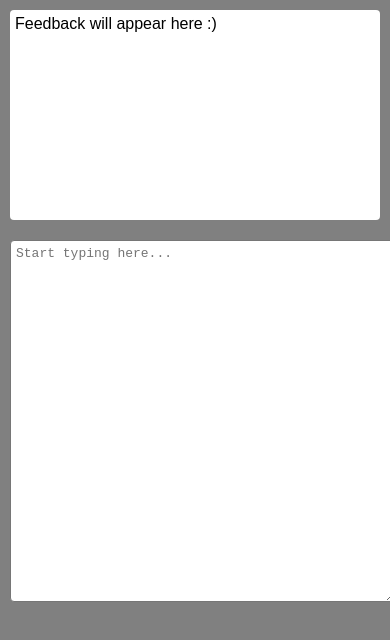
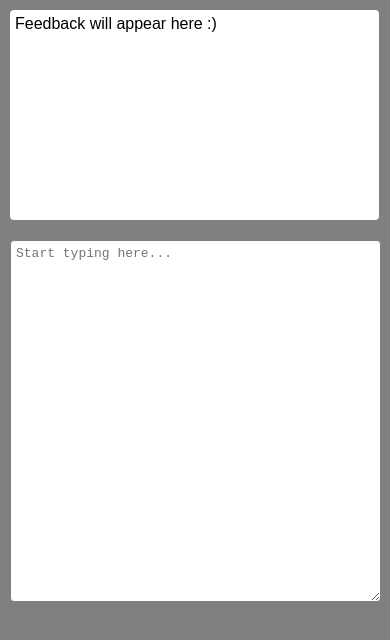
Before and after one commit to LindsayElia/khan-academy-comparison-tool, a website with bundled scripts: page index.html in a window 390 px wide. Built offline with nearby package versions, Linux system fonts and the light colour scheme.

Commit message:
adjust width of text areas to be responsive

```diff
--- a/index.html
+++ b/index.html
@@ -4,8 +4,6 @@
 	<meta charset="UTF-8">
 	<meta name=viewport content="width=device-width, initial-scale=1">
 	<title>Lindsay Elia - Realtime JavaScript Parser</title>
-
-
 
 	<!-- Our CSS file -->
 	<link type="text/css" rel="stylesheet" href="main.css">
@@ -14,11 +12,9 @@
 
 <body>
 
-	<div id="feedback_area">
-		Feedback will appear here :)
-	</div>
+	<div id="feedback_area">Feedback will appear here :)</div>
 
-	<textarea name="user_input" rows="30" cols="100" id="user_input" placeholder="Start typing here..."></textarea>
+	<textarea name="user_input" rows="30" id="user_input" placeholder="Start typing here..."></textarea>
 
 
 
--- a/main.css
+++ b/main.css
@@ -7,6 +7,7 @@ body {
 }
 
 #feedback_area {
+	width: 92%;
 	background-color: white;
 	margin: 10px;
 	padding: 5px;
@@ -15,10 +16,11 @@ body {
 }
 
 #user_input {
-	width: 96%;
+	width: 92%;
 	margin: 10px;
 	padding: 5px;
     height: 350px;
+    border: 1px solid gray;
 	border-radius: 4px;
 	font-size: 1em;
 }
```
